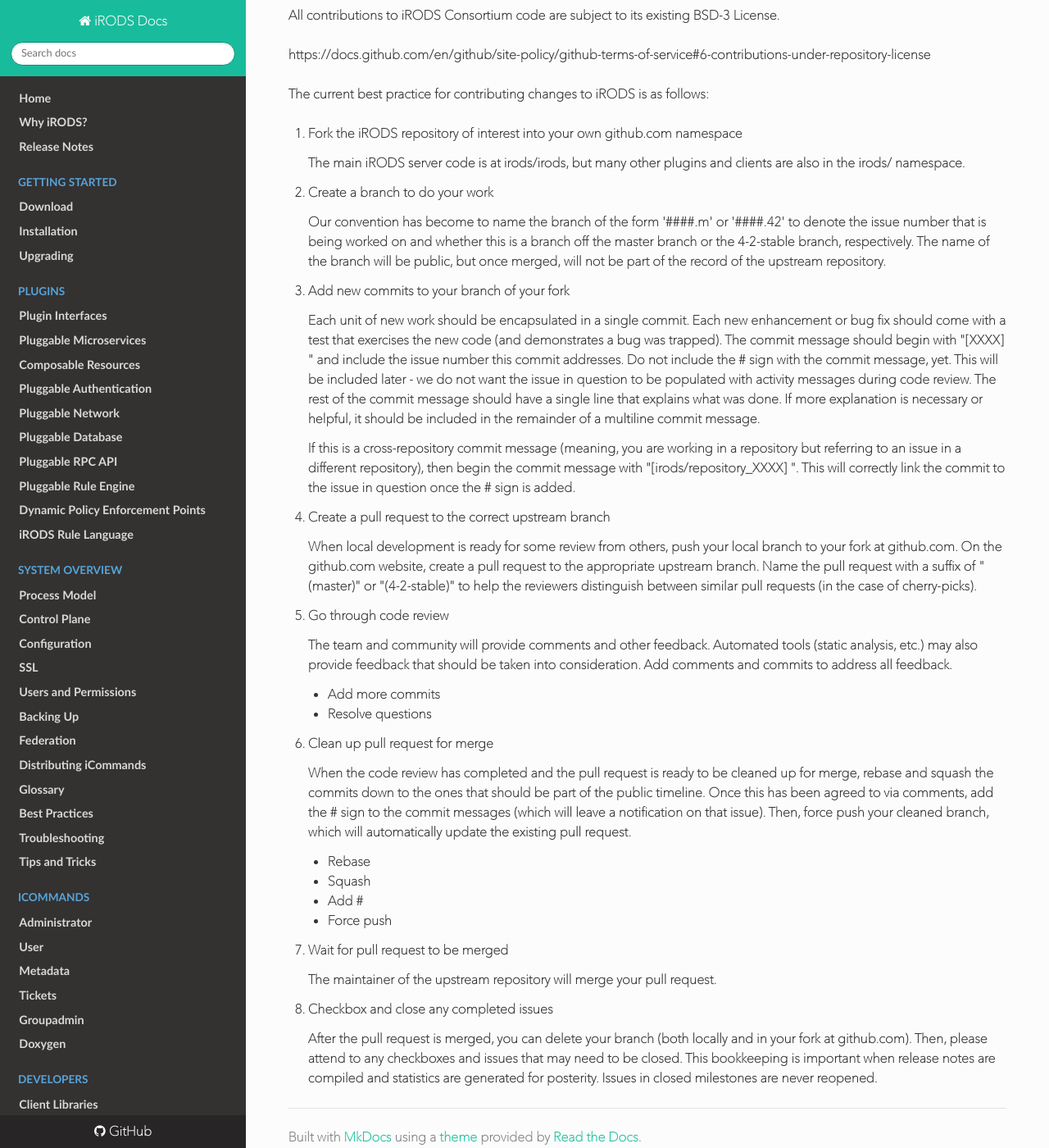
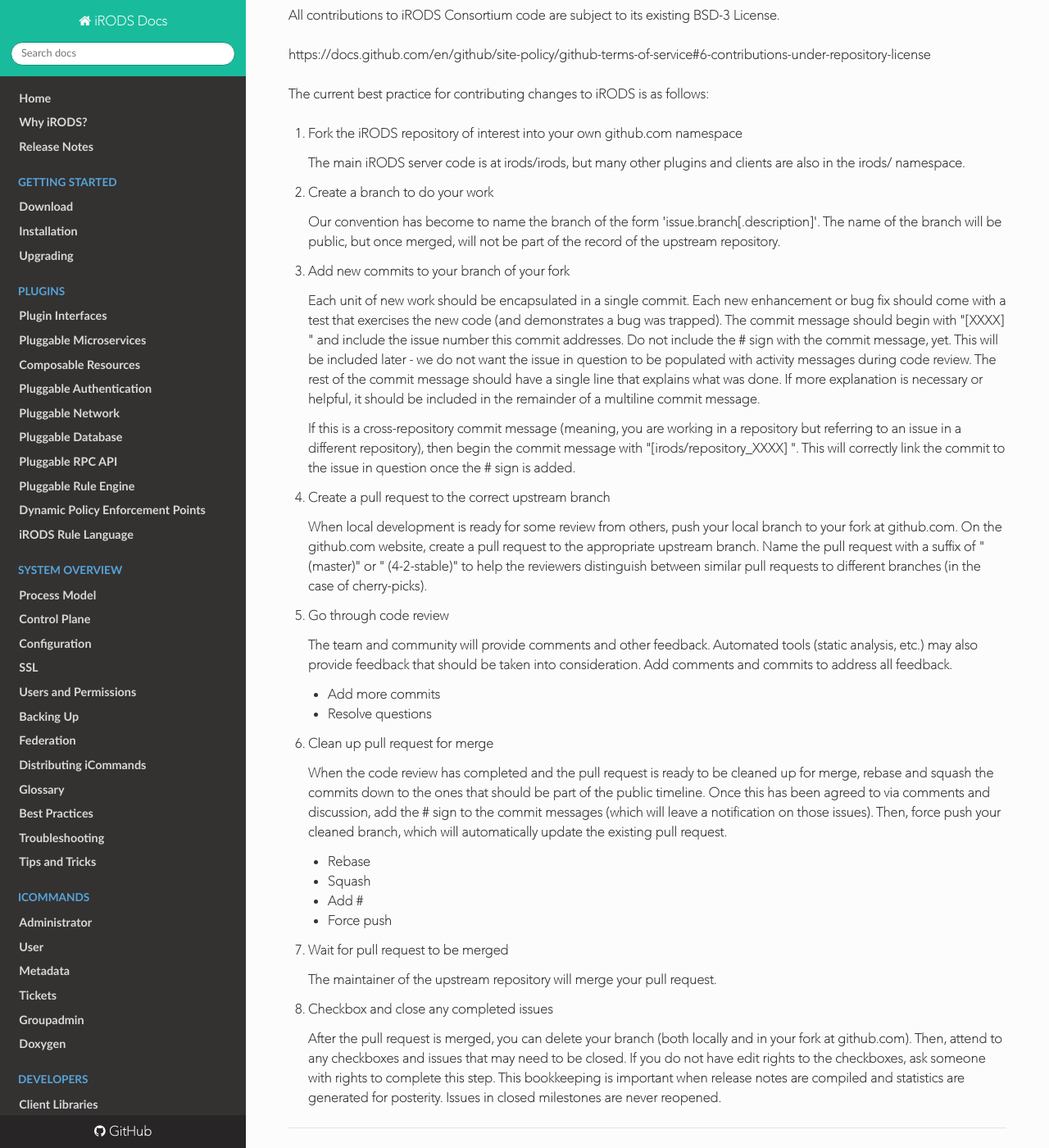
Before and after one commit to irods/irods_docs, an MkDocs documentation site: the page built from docs/developers/contributing.md, in a window 1280 px wide and 1400 px high, scrolled down 218 px. Shown: the whole window at 82% size. Built offline with MkDocs 1.6.1, drawn with Linux system fonts in a browser that asks for light colours; nearby versions of some CDN libraries.

Commit message:
[#20] update contributing.md

```diff
--- a/docs/developers/contributing.md
+++ b/docs/developers/contributing.md
@@ -17,10 +17,8 @@
 
 2. Create a branch to do your work
 
-    Our convention has become to name the branch of the form '####.m' or '####.42' to denote the issue
-number that is being worked on and whether this is a branch off the master branch or the 4-2-stable
-branch, respectively.  The name of the branch will be public, but once merged, will not be part of
-the record of the upstream repository.
+    Our convention has become to name the branch of the form 'issue.branch[.description]'.
+The name of the branch will be public, but once merged, will not be part of the record of the upstream repository.
 
 3. Add new commits to your branch of your fork
 
@@ -40,8 +38,8 @@
 
     When local development is ready for some review from others, push your local branch to your fork
 at github.com.  On the github.com website, create a pull request to the appropriate upstream branch.
-Name the pull request with a suffix of " (master)" or "(4-2-stable)" to help the reviewers distinguish
-between similar pull requests (in the case of cherry-picks).
+Name the pull request with a suffix of " (master)" or " (4-2-stable)" to help the reviewers distinguish
+between similar pull requests to different branches (in the case of cherry-picks).
 
 5. Go through code review
 
@@ -56,8 +54,8 @@
 
     When the code review has completed and the pull request is ready to be cleaned up for merge, rebase and
 squash the commits down to the ones that should be part of the public timeline.  Once this has been
-agreed to via comments, add the # sign to the commit messages (which will leave a notification on that issue).
-Then, force push your cleaned branch, which will automatically update the existing pull request.
+agreed to via comments and discussion, add the # sign to the commit messages (which will leave a notification
+on those issues). Then, force push your cleaned branch, which will automatically update the existing pull request.
 
     - Rebase
     - Squash
@@ -71,6 +69,6 @@
 8. Checkbox and close any completed issues
 
     After the pull request is merged, you can delete your branch (both locally and in your fork at github.com).
-Then, please attend to any checkboxes and issues that may need to be closed.  This bookkeeping is important
-when release notes are compiled and statistics are generated for posterity.  Issues in closed milestones are
-never reopened.
+Then, attend to any checkboxes and issues that may need to be closed.  If you do not have edit rights to the
+checkboxes, ask someone with rights to complete this step.  This bookkeeping is important when release notes are
+compiled and statistics are generated for posterity.  Issues in closed milestones are never reopened.
```
